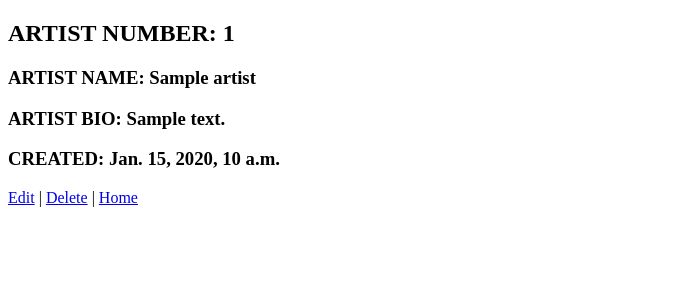
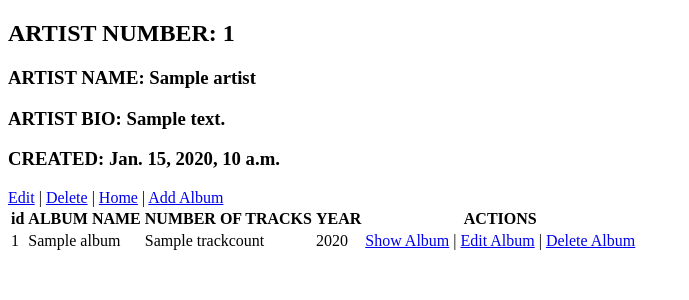
Before and after one commit to baldmike/DubHub, a Django app: template apps/music_app/templates/music_app/displayArtist.html in a window 1280 px wide. Shown: the top 300 px of the page, without its empty margins (0-689 px from the left). Run offline with Django 3.2, Linux system fonts and the light colour scheme; the template is opened without the code that fills it: most values are stand-ins (such as "Sample title", 1, 10 or a date in 2020).

Commit message:
added albums

```diff
--- a/apps/music_app/models.py
+++ b/apps/music_app/models.py
@@ -10,7 +10,6 @@ class Artist(models.Model):
 
 class Album(models.Model):
     album_name = models.CharField(max_length=255)
-    album_genre = models.CharField(max_length=255)
     album_year = models.IntegerField()
     created_at = models.DateTimeField(auto_now_add=True)
     updated_at = models.DateTimeField(auto_now=True)
--- a/apps/music_app/templates/music_app/displayArtist.html
+++ b/apps/music_app/templates/music_app/displayArtist.html
@@ -7,11 +7,33 @@
     <title>Document</title>
 </head>
 <body>
-        <h2>ARTIST NUMBER: {{ artist.id}}</h2>
+    <h2>ARTIST NUMBER: {{ artist.id}}</h2>
     <h3>ARTIST NAME: {{artist.artist_name}}</h3>
     <h3> ARTIST BIO: {{ artist.artist_bio}}</h3>
     <h3>CREATED: {{artist.created_at}}</h3>
 
-    <a href="{% url 'music_app:editArtist' id=artist.id %}">Edit</a> | <a href="{% url 'music_app:deleteArtist' id=artist.id %}">Delete</a> | <a href="{% url 'music_app:index' %}">Home</a><br>
+    <a href="{% url 'music_app:editArtist' id=artist.id %}">Edit</a> | <a href="{% url 'music_app:deleteArtist' id=artist.id %}">Delete</a> | <a href="{% url 'music_app:index' %}">Home</a> | <a href="{% url 'music_app:addAlbum' artist_id=artist.id %}">Add Album</a><br>
+
+
+
+<table >
+  <tr>
+    <th>id </th>
+    <th>ALBUM NAME </th>
+    <th>NUMBER OF TRACKS</th>
+    <th>YEAR</th>
+    <th>ACTIONS</th>
+  </tr>
+    {% for artist in artists %}
+    <tr>
+    <td>{{album.id}}</td>
+    <td>{{album.album_name}}</td>
+    <td>{{album.trackcount}}</td>
+    <td>{{album.year}}</td>
+    <td><a href="{% url 'music_app:viewArtist' id=artist.id %}">Show Album</a> | <a href="{% url 'music_app:editArtist' id=artist.id %}">Edit Album</a> | <a href="{% url 'music_app:deleteArtist' id=artist.id %}">Delete Album</a></td>
+    </tr>
+{% endfor %}
+</table>
+
 </body>
 </html>
--- a/apps/music_app/templates/music_app/index.html
+++ b/apps/music_app/templates/music_app/index.html
@@ -9,7 +9,7 @@
     <script src="https://code.jquery.com/jquery-3.2.1.min.js" integrity="sha256-hwg4gsxgFZhOsEEamdOYGBf13FyQuiTwlAQgxVSNgt4=" crossorigin="anonymous"></script>
 </head>
 <body>
-    <h1>INDEX</h1>
+    <h1>ALL ARTIST</h1>
 
 <table >
   <tr>
--- a/apps/music_app/urls.py
+++ b/apps/music_app/urls.py
@@ -6,11 +6,12 @@ urlpatterns = [
     url(r'^$', views.index, name='index'),
     url(r'^artist_create$', views.artist_create, name='createArtist'),
     url(r'^addArtist$', views.addArtist, name='addArtist'),
-    url(r'^(?P<id>\d+)/artist_view$', views.artist_view, name='viewArtist'),
+    url(r'^(?P<artist_id>\d+)/artist_view$', views.artist_view, name='viewArtist'),
     url(r'^(?P<id>\d+)/artist_update$', views.artist_update, name='updateArtist'),
     url(r'^(?P<id>\d+)/artist_edit$', views.artist_edit, name='editArtist'),
     url(r'^(?P<id>\d+)/artist_delete$', views.artist_delete, name='deleteArtist'),
-    url(r'^album_create$', views.album_create, name='createAlbum'),
+    url(r'^(?P<artist_id>\d+)/addAlbum$', views.addAlbum, name='addAlbum'),
+    url(r'^(?P<id>\d+)/album_create$', views.album_create, name='album_create'),
     url(r'^album_view$', views.album_view, name='viewAlbum'),
     url(r'^album_update$', views.album_update, name='updateAlbum'),
     url(r'^album_delete$', views.album_delete, name='deleteAlbum'),
--- a/apps/user_app/templates/user_app/home.html
+++ b/apps/user_app/templates/user_app/home.html
@@ -30,11 +30,7 @@
                 <input type="submit" name="addArtist" value="Add Artist" class="action_button">
             </form>
         </div>
-        <div class="row">
-            <form action="{% url 'music_app:editArtist' %}">
-                <input type="submit" name="addArtist" value="Edit Artist" class="action_button">
-            </form>
-        </div>
+
         <div class="row">
             <div col-md-12>
                 <h1 class="footer">&copyCopyright 2017 | Sportify Changos</h1>
```
Also changed, not shown: apps/music_app/templates/music_app/albumCreate.html (added, +23 -0 lines), apps/music_app/views.py (+17 -6 lines).
